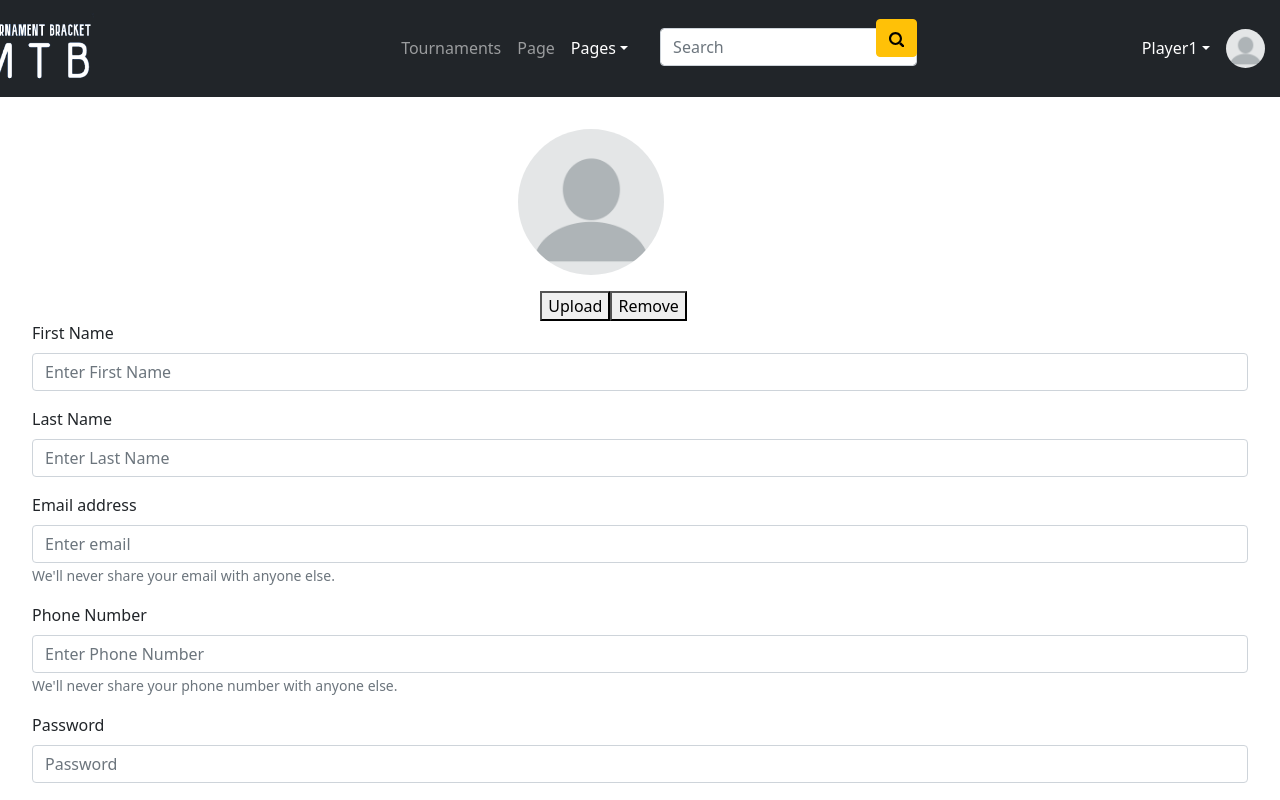
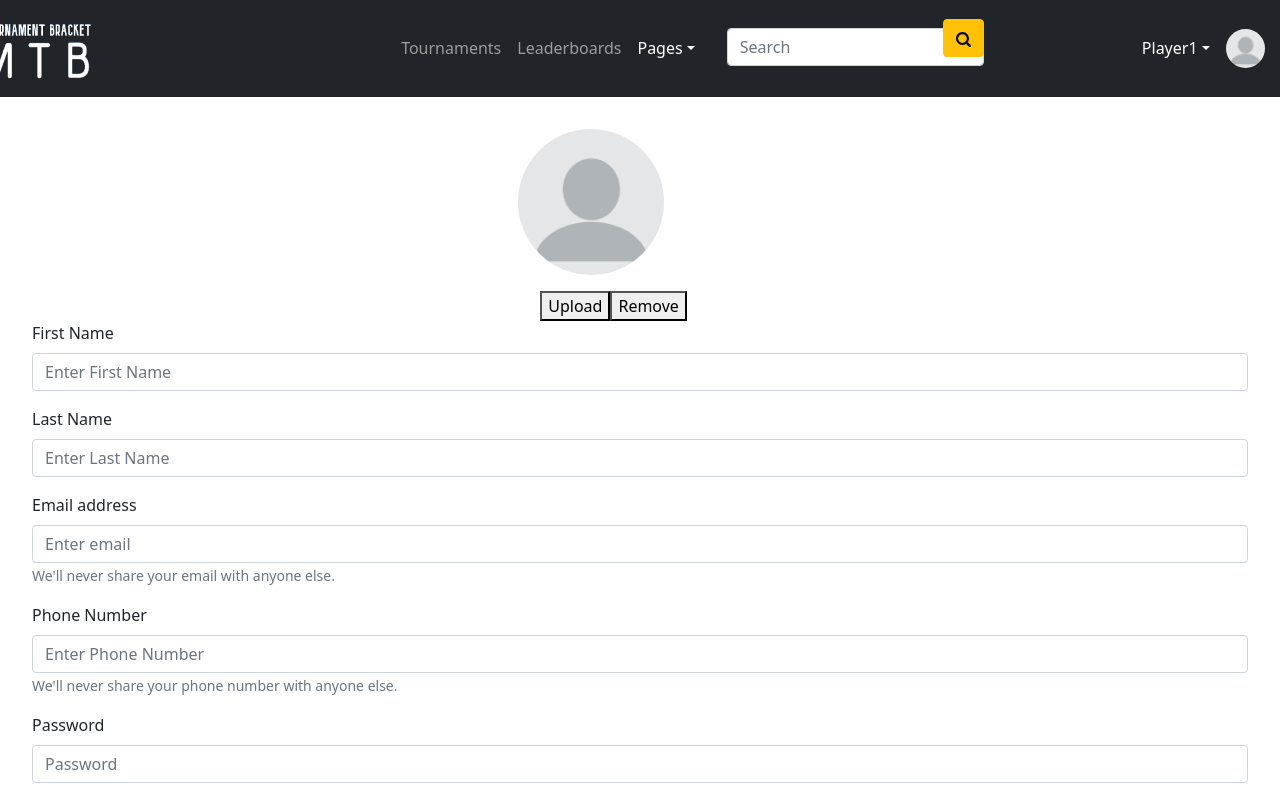
Before and after one commit to Creadoc/T4, a React (Create React App) app: page /ViewProfile in a window 1280 px wide. Shown: the top 800 px of the page. Built offline with nearby package versions, Linux system fonts and the light colour scheme.

Commit message:
added tournament list page

```diff
--- a/src/components/layout/MainNavigation.js
+++ b/src/components/layout/MainNavigation.js
@@ -13,13 +13,14 @@ function MainNavigation() {
           <Navbar.Collapse id="responsive-navbar-nav">
             <Nav className="me-auto">
               <Nav.Link href="/TournamentList">Tournaments</Nav.Link>
-              <Nav.Link href="#">Page</Nav.Link>
+              <Nav.Link href="/Leaderboards">Leaderboards</Nav.Link>
               <NavDropdown title="Pages" id="collasible-nav-dropdown">
                 <NavDropdown.Item href="/Login">Login</NavDropdown.Item>
                 <NavDropdown.Item href="/Register">Register</NavDropdown.Item>
                 <NavDropdown.Item href="/ViewPlayer">View Player</NavDropdown.Item>
-                <NavDropdown.Item href="ViewProfile">View Profile</NavDropdown.Item>
-                <NavDropdown.Item href="ForgotPassword">Forgot Password</NavDropdown.Item>
+                <NavDropdown.Item href="/ViewProfile">View Profile</NavDropdown.Item>
+                <NavDropdown.Item href="/ForgotPassword">Forgot Password</NavDropdown.Item>
+                <NavDropdown.Item href=""></NavDropdown.Item>
               </NavDropdown>
               <Container>
                 <Form>
@@ -36,7 +37,6 @@ function MainNavigation() {
               <NavDropdown.Item href="/ViewProfile">Edit Profile</NavDropdown.Item>
               <NavDropdown.Item href="#">Logout</NavDropdown.Item>
             </NavDropdown>
-
             <img className="profile" src={profile} />
           </Navbar.Collapse>
         </Container>
```
